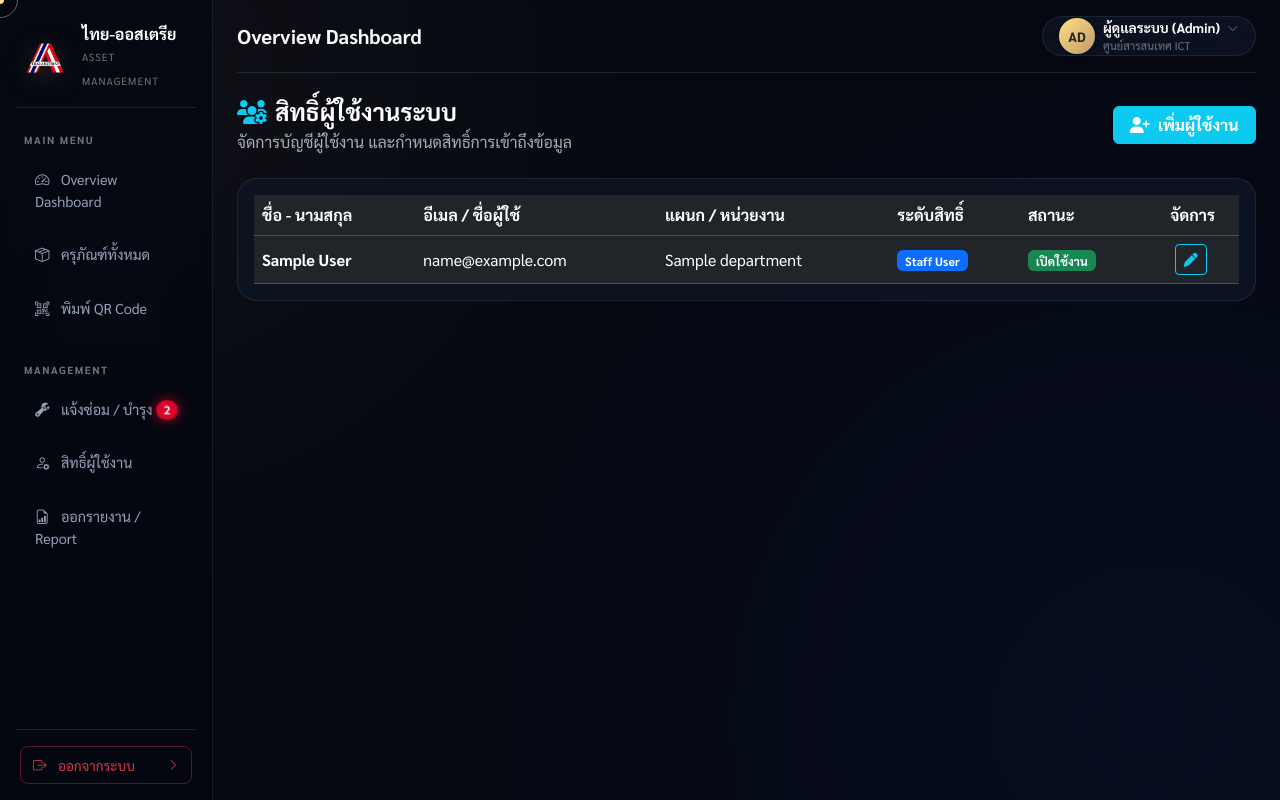
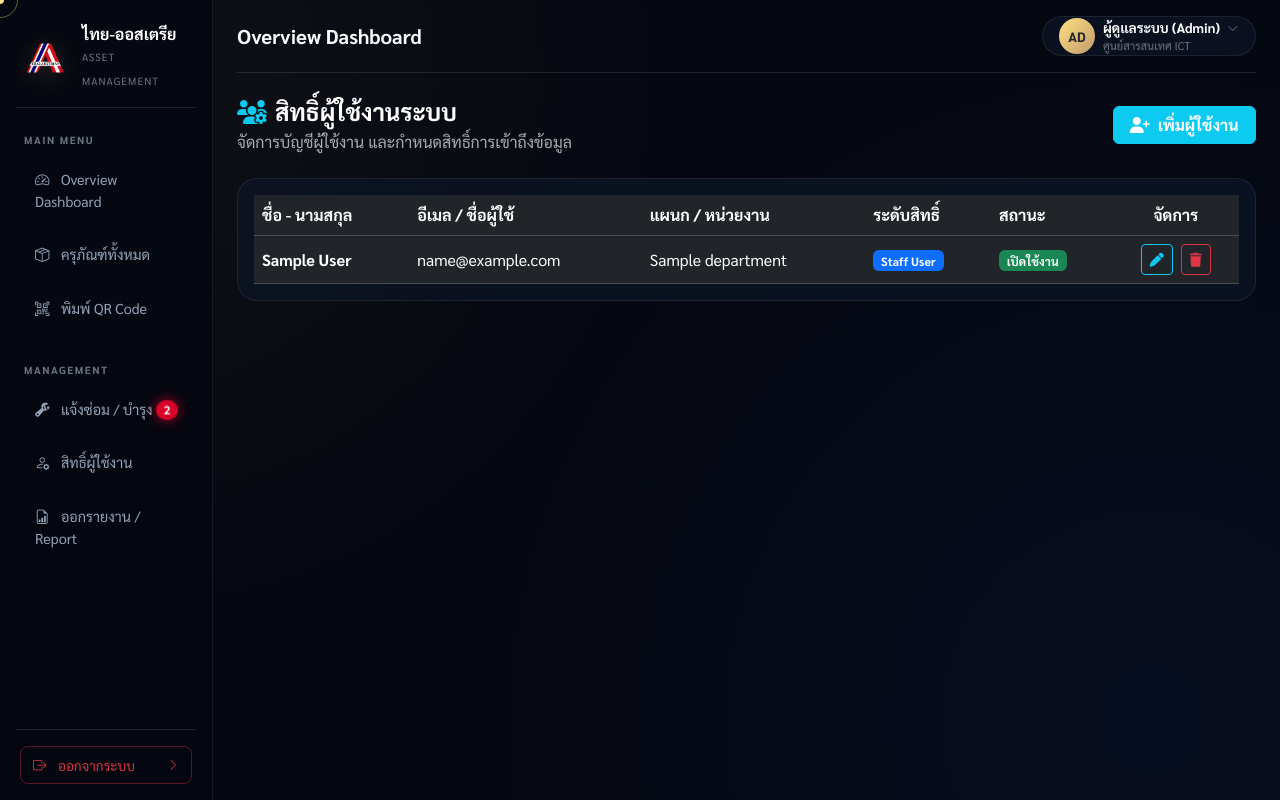
Before and after one commit to 68319080017-source/qr-code-project, a FastAPI app: template QR/server/app/templates/users.html in a window 1280 px wide. Run offline with FastAPI, Linux system fonts and the light colour scheme; data comes from the database, SQL or seed files in the repository; the template is opened without the code that fills it: most values are stand-ins (such as "Sample title", 1, 10 or a date in 2020); some libraries are stand-ins or nearby versions.

Commit message:
Update users page structure and add delete feature

```diff
--- a/QR/server/app/templates/users.html
+++ b/QR/server/app/templates/users.html
@@ -8,7 +8,7 @@
         <h4 class="fw-bold mb-1 text-white"><i class="fa-solid fa-users-gear me-2 text-info"></i>สิทธิ์ผู้ใช้งานระบบ</h4>
         <p class="mb-0 text-muted">จัดการบัญชีผู้ใช้งาน และกำหนดสิทธิ์การเข้าถึงข้อมูล</p>
     </div>
-    <!-- ผูกปุ่มเพิ่มผู้ใช้งาน -->
+    <!-- ปุ่มเพิ่มผู้ใช้งาน -->
     <button type="button" onclick="openAddModal()" class="btn btn-info text-white fw-bold px-3">
         <i class="fa-solid fa-user-plus me-2"></i>เพิ่มผู้ใช้งาน
     </button>
@@ -31,9 +31,9 @@
                 {% if users %}
                     {% for u in users %}
                     <tr>
-                        <td class="fw-bold">{{ u.full_name if u.full_name else (u.name if u.name else 'ผู้ใช้งาน') }}</td>
-                        <td>{{ u.email if u.email else (u.username if u.username else '-') }}</td>
-                        <td>{{ u.department if u.department else '-' }}</td>
+                        <td class="fw-bold">{{ u.full_name or u.name or 'ผู้ใช้งาน' }}</td>
+                        <td>{{ u.email or u.username or '-' }}</td>
+                        <td>{{ u.department or '-' }}</td>
                         <td>
                             {% if u.role in ['Administrator', 'admin', 'Admin'] %}
                                 <span class="badge bg-danger">Administrator</span>
@@ -43,10 +43,21 @@
                         </td>
                         <td><span class="badge bg-success">เปิดใช้งาน</span></td>
                         <td class="text-center">
+                            <!-- ใช้ Data Attributes เพื่อป้องกันการหลุด Single Quote ใน JS -->
                             <button type="button"
-                                    onclick="openEditModal('{{ u.id }}', '{{ u.full_name or u.name or '' }}', '{{ u.email or u.username or '' }}', '{{ u.department or '' }}', '{{ u.role or 'Staff User' }}')"
-                                    class="btn btn-sm btn-outline-info me-1">
+                                    class="btn btn-sm btn-outline-info me-1 btn-edit"
+                                    data-id="{{ u.id }}"
+                                    data-name="{{ u.full_name or u.name or '' }}"
+                                    data-email="{{ u.email or u.username or '' }}"
+                                    data-dept="{{ u.department or '' }}"
+                                    data-role="{{ u.role or 'Staff User' }}"
+                                    onclick="handleEditClick(this)">
                                 <i class="fa-solid fa-pen"></i>
+                            </button>
+                            <button type="button"
+                                    class="btn btn-sm btn-outline-danger"
+                                    onclick="deleteUser('{{ u.id }}', '{{ u.full_name or u.name or '' }}')">
+                                <i class="fa-solid fa-trash"></i>
                             </button>
                         </td>
                     </tr>
@@ -59,7 +70,10 @@
                         <td><span class="badge bg-danger">Administrator</span></td>
                         <td><span class="badge bg-success">เปิดใช้งาน</span></td>
                         <td class="text-center">
-                            <button type="button" onclick="openEditModal('1', 'ผู้ดูแลระบบ (Admin)', 'admin@austria.co.th', 'ศูนย์สารสนเทศ ICT', 'Administrator')" class="btn btn-sm btn-outline-info me-1">
+                            <button type="button"
+                                    class="btn btn-sm btn-outline-info me-1"
+                                    data-id="1" data-name="ผู้ดูแลระบบ (Admin)" data-email="admin@austria.co.th" data-dept="ศูนย์สารสนเทศ ICT" data-role="Administrator"
+                                    onclick="handleEditClick(this)">
                                 <i class="fa-solid fa-pen"></i>
                             </button>
                         </td>
@@ -71,7 +85,10 @@
                         <td><span class="badge bg-primary">Staff User</span></td>
                         <td><span class="badge bg-success">เปิดใช้งาน</span></td>
                         <td class="text-center">
-                            <button type="button" onclick="openEditModal('2', 'เจ้าหน้าที่ ตรวจสอบ', 'user@austria.co.th', 'พัสดุและครุภัณฑ์', 'Staff User')" class="btn btn-sm btn-outline-info me-1">
+                            <button type="button"
+                                    class="btn btn-sm btn-outline-info me-1"
+                                    data-id="2" data-name="เจ้าหน้าที่ ตรวจสอบ" data-email="user@austria.co.th" data-dept="พัสดุและครุภัณฑ์" data-role="Staff User"
+                                    onclick="handleEditClick(this)">
                                 <i class="fa-solid fa-pen"></i>
                             </button>
                         </td>
@@ -83,7 +100,7 @@
 </div>
 
 <!-- ➕ Custom Modal: เพิ่มผู้ใช้งาน -->
-<div id="customAddModal" style="display: none;" class="position-fixed top-0 start-0 w-100 h-100 bg-dark bg-opacity-75 flex-row justify-content-center align-items-center p-3">
+<div id="customAddModal" style="display: none;" class="position-fixed top-0 start-0 w-100 h-100 bg-dark bg-opacity-75 justify-content-center align-items-center p-3">
     <div class="card bg-dark text-white border-secondary shadow-lg w-100" style="max-width: 450px;">
         <div class="card-header border-secondary d-flex justify-content-between align-items-center">
             <h5 class="card-title m-0 font-bold"><i class="fa-solid fa-user-plus text-info me-2"></i>เพิ่มผู้ใช้งานใหม่</h5>
@@ -121,14 +138,14 @@
             </div>
             <div class="card-footer border-secondary text-end">
                 <button type="button" class="btn btn-secondary me-2" onclick="closeAddModal()">ยกเลิก</button>
-                <button type="submit" class="btn btn-info text-white fw-bold">บันทึกข้อมูล</button>
+                <button type="submit" id="btnAddSubmit" class="btn btn-info text-white fw-bold">บันทึกข้อมูล</button>
             </div>
         </form>
     </div>
 </div>
 
 <!-- ✏️ Custom Modal: แก้ไขผู้ใช้งาน -->
-<div id="customEditModal" style="display: none;" class="position-fixed top-0 start-0 w-100 h-100 bg-dark bg-opacity-75 flex-row justify-content-center align-items-center p-3">
+<div id="customEditModal" style="display: none;" class="position-fixed top-0 start-0 w-100 h-100 bg-dark bg-opacity-75 justify-content-center align-items-center p-3">
     <div class="card bg-dark text-white border-secondary shadow-lg w-100" style="max-width: 450px;">
         <div class="card-header border-secondary d-flex justify-content-between align-items-center">
             <h5 class="card-title m-0 font-bold"><i class="fa-solid fa-user-pen text-info me-2"></i>แก้ไขข้อมูลผู้ใช้งาน</h5>
@@ -163,7 +180,7 @@
             </div>
             <div class="card-footer border-secondary text-end">
                 <button type="button" class="btn btn-secondary me-2" onclick="closeEditModal()">ยกเลิก</button>
-                <button type="submit" class="btn btn-info text-white fw-bold">บันทึกข้อมูล</button>
+                <button type="submit" id="btnEditSubmit" class="btn btn-info text-white fw-bold">บันทึกข้อมูล</button>
             </div>
         </form>
     </div>
@@ -177,7 +194,14 @@
         ? window.location.origin
         : 'https://qr-code-project-8nj6.onrender.com';
 
-    // --- ฟังก์ชั่นเพิ่มผู้ใช้งาน ---
+    // SweetAlert Theme Config
+    const swalConfig = {
+        background: '#212529',
+        color: '#fff',
+        confirmButtonColor: '#0dcaf0'
+    };
+
+    // --- Modal Control ---
     function openAddModal() {
         const modal = document.getElementById('customAddModal');
         modal.style.display = 'flex';
@@ -189,8 +213,28 @@
         document.getElementById('addUserForm').reset();
     }
 
+    function handleEditClick(btn) {
+        document.getElementById('editUserId').value = btn.dataset.id;
+        document.getElementById('editFullName').value = btn.dataset.name;
+        document.getElementById('editEmail').value = btn.dataset.email;
+        document.getElementById('editDepartment').value = btn.dataset.dept;
+        document.getElementById('editRole').value = btn.dataset.role;
+
+        const modal = document.getElementById('customEditModal');
+        modal.style.display = 'flex';
+        modal.style.zIndex = '9999';
+    }
+
+    function closeEditModal() {
+        document.getElementById('customEditModal').style.display = 'none';
+    }
+
+    // --- API Calls ---
     async function saveNewUser(e) {
         e.preventDefault();
+        const btnSubmit = document.getElementById('btnAddSubmit');
+        btnSubmit.disabled = true;
+
         const payload = {
             full_name: document.getElementById('addFullName').value,
             email: document.getElementById('addEmail').value,
@@ -210,55 +254,39 @@
 
             if (res.ok) {
                 Swal.fire({
+                    ...swalConfig,
                     title: 'สำเร็จ!',
                     text: 'เพิ่มผู้ใช้งานใหม่เรียบร้อยแล้ว',
-                    icon: 'success',
-                    background: '#212529',
-                    color: '#fff',
-                    confirmButtonColor: '#0dcaf0'
+                    icon: 'success'
                 }).then(() => window.location.reload());
             } else {
+                const errData = await res.json().catch(() => ({}));
                 Swal.fire({
+                    ...swalConfig,
                     title: 'เกิดข้อผิดพลาด!',
-                    text: 'ไม่สามารถเพิ่มผู้ใช้ได้ (กรุณาตรวจสอบว่ามี API POST /api/v1/users/)',
-                    icon: 'error',
-                    background: '#212529',
-                    color: '#fff'
+                    text: errData.detail || 'ไม่สามารถเพิ่มผู้ใช้ได้',
+                    icon: 'error'
                 });
             }
         } catch (err) {
             closeAddModal();
             Swal.fire({
+                ...swalConfig,
                 title: 'เชื่อมต่อล้มเหลว!',
                 text: 'ไม่สามารถติดต่อเซิร์ฟเวอร์ได้',
-                icon: 'error',
-                background: '#212529',
-                color: '#fff'
+                icon: 'error'
             });
+        } finally {
+            btnSubmit.disabled = false;
         }
-    }
-
-    // --- ฟังก์ชั่นแก้ไขผู้ใช้งาน ---
-    function openEditModal(id, name, email, dept, role) {
-        document.getElementById('editUserId').value = id;
-        document.getElementById('editFullName').value = name;
-        document.getElementById('editEmail').value = email;
-        document.getElementById('editDepartment').value = dept;
-        document.getElementById('editRole').value = role;
-
-        const modal = document.getElementById('customEditModal');
-        modal.style.display = 'flex';
-        modal.style.zIndex = '9999';
-    }
-
-    function closeEditModal() {
-        document.getElementById('customEditModal').style.display = 'none';
     }
 
     async function saveUserEdit(e) {
         e.preventDefault();
+        const btnSubmit = document.getElementById('btnEditSubmit');
+        btnSubmit.disabled = true;
+
         const userId = document.getElementById('editUserId').value;
-
         const payload = {
             full_name: document.getElementById('editFullName').value,
             email: document.getElementById('editEmail').value,
@@ -277,31 +305,74 @@
 
             if (res.ok) {
                 Swal.fire({
+                    ...swalConfig,
                     title: 'อัปเดตสำเร็จ!',
                     text: 'แก้ไขข้อมูลผู้ใช้งานเรียบร้อยแล้ว',
-                    icon: 'success',
-                    background: '#212529',
-                    color: '#fff',
-                    confirmButtonColor: '#0dcaf0'
+                    icon: 'success'
                 }).then(() => window.location.reload());
             } else {
+                const errData = await res.json().catch(() => ({}));
                 Swal.fire({
+                    ...swalConfig,
                     title: 'ข้อผิดพลาด!',
-                    text: 'ไม่สามารถบันทึกได้',
-                    icon: 'error',
-                    background: '#212529',
-                    color: '#fff'
+                    text: errData.detail || 'ไม่สามารถบันทึกได้',
+                    icon: 'error'
                 });
             }
         } catch (err) {
             closeEditModal();
             Swal.fire({
+                ...swalConfig,
                 title: 'เชื่อมต่อล้มเหลว!',
                 text: 'ไม่สามารถติดต่อเซิร์ฟเวอร์ได้',
-                icon: 'error',
-                background: '#212529',
-                color: '#fff'
+                icon: 'error'
             });
+        } finally {
+            btnSubmit.disabled = false;
+        }
+    }
+
+    async function deleteUser(id, name) {
+        const confirm = await Swal.fire({
+            ...swalConfig,
+            title: 'ยืนยันการลบ?',
+            text: `คุณต้องการลบผู้ใช้งาน "${name}" ใช่หรือไม่?`,
+            icon: 'warning',
+            showCancelButton: true,
+            confirmButtonText: 'ลบข้อมูล',
+            cancelButtonText: 'ยกเลิก',
+            confirmButtonColor: '#dc3545'
+        });
+
+        if (confirm.isConfirmed) {
+            try {
+                const res = await fetch(`${getBaseUrl()}/api/v1/users/${id}`, {
+                    method: 'DELETE'
+                });
+
+                if (res.ok) {
+                    Swal.fire({
+                        ...swalConfig,
+                        title: 'ลบสำเร็จ!',
+                        text: 'ลบผู้ใช้งานเรียบร้อยแล้ว',
+                        icon: 'success'
+                    }).then(() => window.location.reload());
+                } else {
+                    Swal.fire({
+                        ...swalConfig,
+                        title: 'เกิดข้อผิดพลาด!',
+                        text: 'ไม่สามารถลบผู้ใช้งานได้',
+                        icon: 'error'
+                    });
+                }
+            } catch (err) {
+                Swal.fire({
+                    ...swalConfig,
+                    title: 'เชื่อมต่อล้มเหลว!',
+                    text: 'ไม่สามารถติดต่อเซิร์ฟเวอร์ได้',
+                    icon: 'error'
+                });
+            }
         }
     }
 </script>
```
